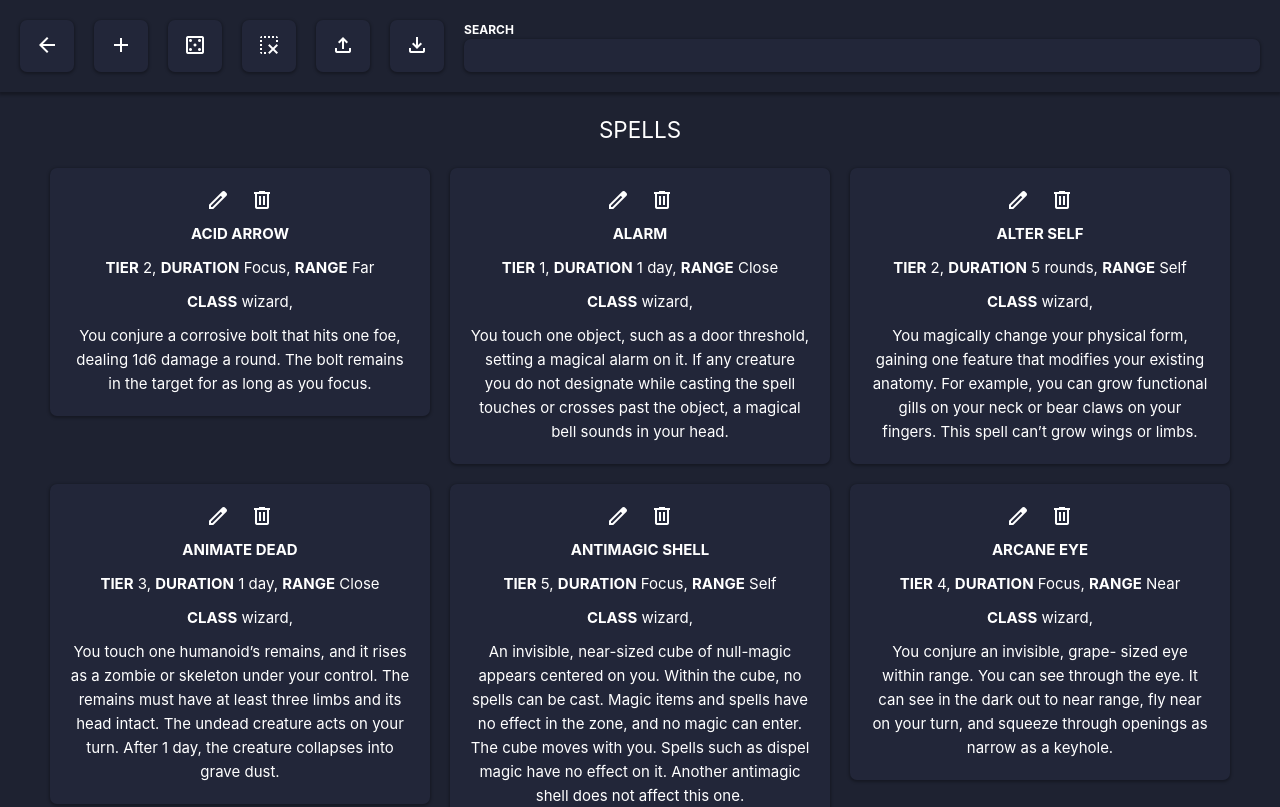
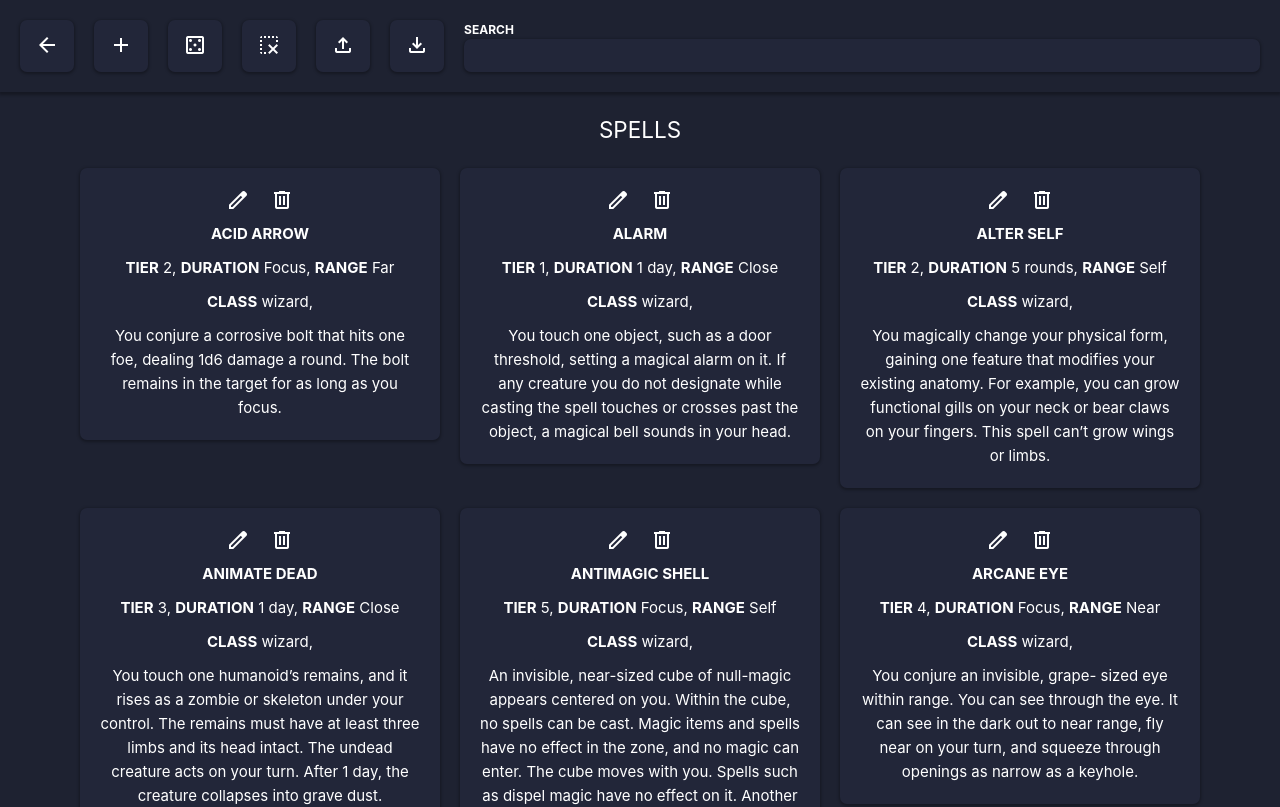
Before and after one commit to zeeshan595/shadow-box, a Vue app: page /spells in a window 1280 px wide. Shown: the top 807 px of the page. Built offline with nearby package versions, Linux system fonts and the light colour scheme; what @owlbear-rodeo/sdk would draw is missing.

Commit message:
fix: monsters and spells width was not correct

```diff
--- a/src/pages/Items.vue
+++ b/src/pages/Items.vue
@@ -8,7 +8,6 @@ import { v4 } from "uuid";
 import { createItem, items as CoreItems, cloneItem } from "@/data";
 import TopBar from "@/components/top-bar.vue";
 import Button from "@/components/button.vue";
-import TextField from "@/components/text-field.vue";
 import Modal from "@/components/modal.vue";
 import ItemComponent from "@/components/item.vue";
 import ItemEditComponent from "@/components/item-edit.vue";
--- a/src/pages/monsters.vue
+++ b/src/pages/monsters.vue
@@ -174,7 +174,7 @@ async function upload(data: any[] | null) {
       <div
         v-for="monster in filteredMonsters"
         class="bg-paper p20 rounded flex-shrink justify-start align-center text-align-center shadow gap10 align-self-start"
-        style="max-width: 340px"
+        style="max-width: 320px"
       >
         <div class="flex-row gap20">
           <span
--- a/src/pages/spells.vue
+++ b/src/pages/spells.vue
@@ -194,7 +194,7 @@ async function upload(data: any[] | null) {
       <div
         v-for="spell in filteredSpells"
         class="bg-paper p20 rounded flex-shrink justify-start align-center text-align-center shadow gap10 align-self-start"
-        style="max-width: 340px"
+        style="max-width: 320px"
       >
         <div class="flex-row gap20">
           <span
```
